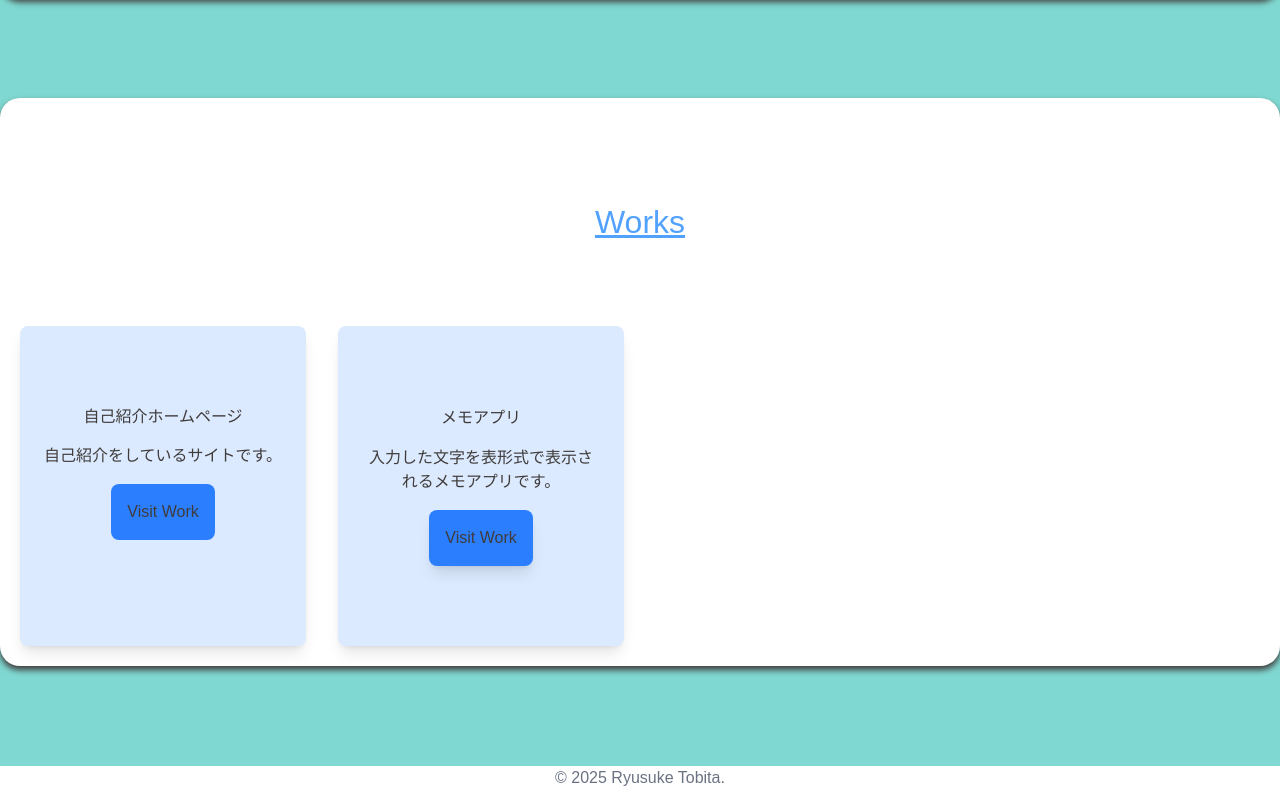
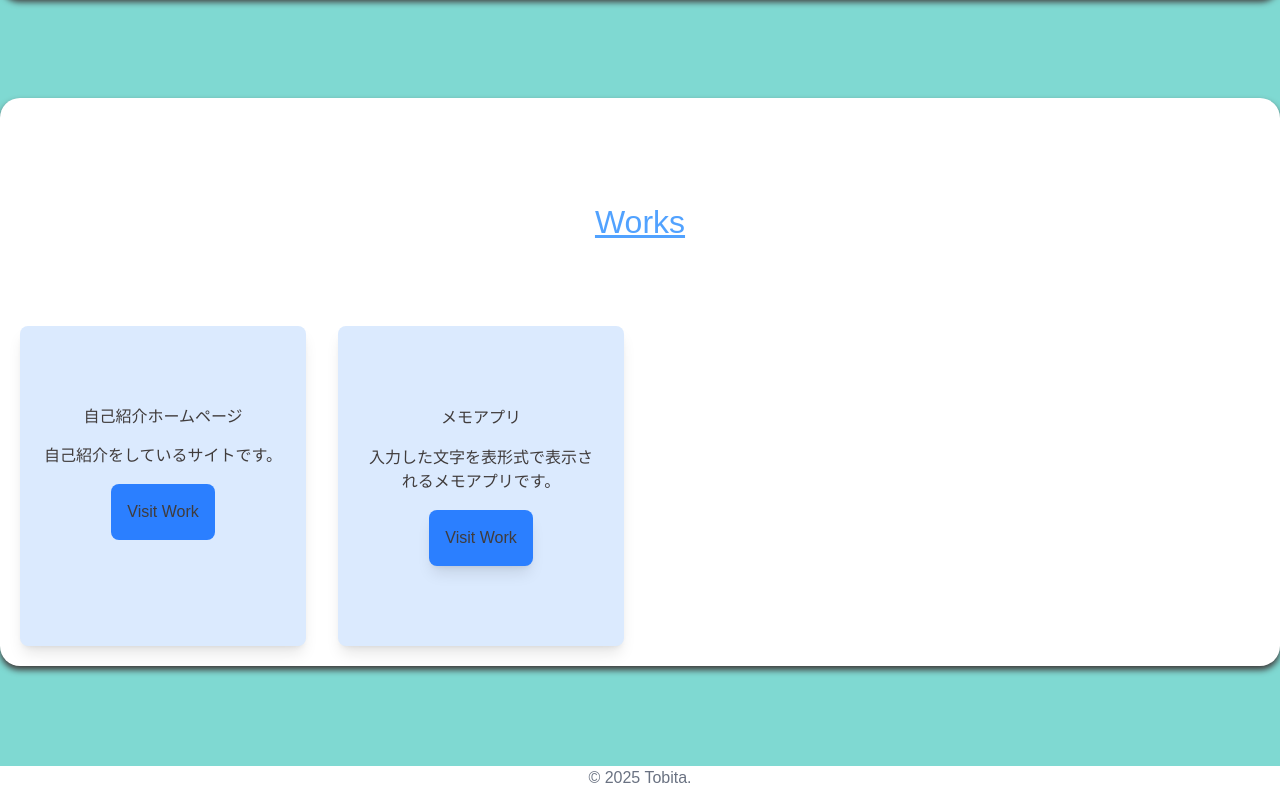
Before and after one commit to to-bi-eng/my-portfolio, a Next.js app: page / in a window 1280 px wide. Shown: the part 2624-3414 px from the top of the page. Built offline with nearby package versions, Linux system fonts and the light colour scheme.

Commit message:
2025-04/10_Footer

```diff
--- a/src/components/Footer.tsx
+++ b/src/components/Footer.tsx
@@ -1,7 +1,7 @@
 export default function Footer() {
     return (
       <footer className="text-center text-gray-500 py-4">
-        © 2025 Ryusuke Tobita.
+        © 2025 Tobita.
       </footer>
     );
   }
```
